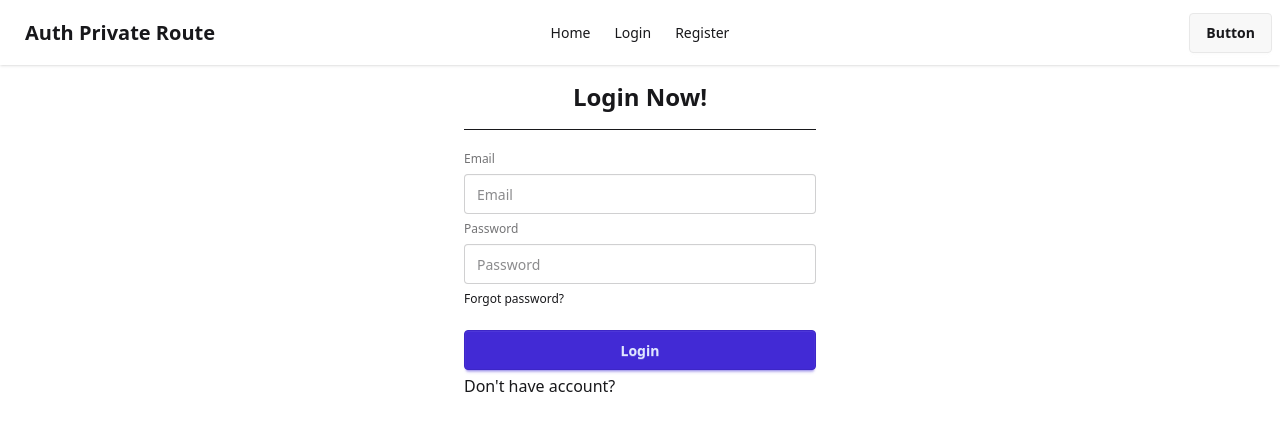
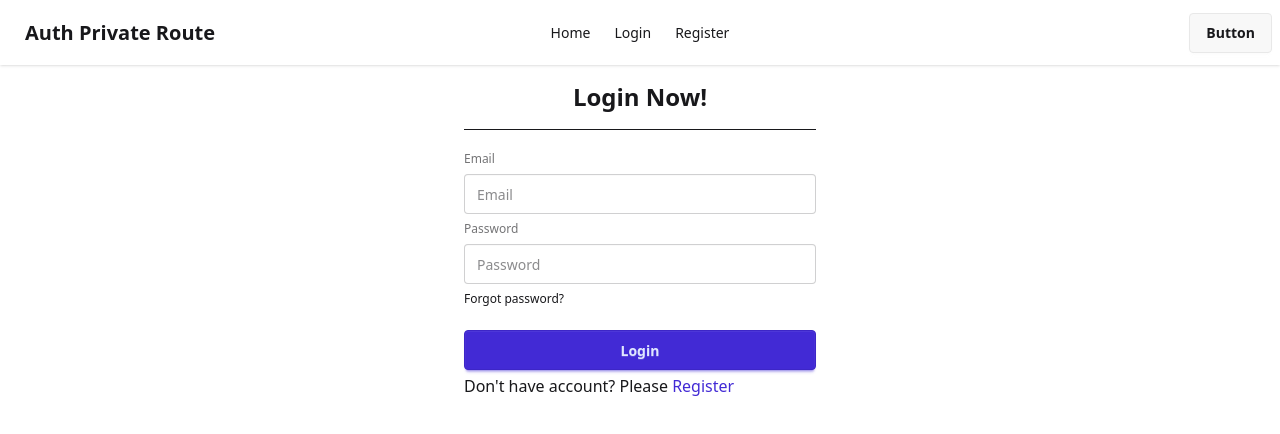
Before and after one commit to shohan89/auth-with-private-route, a React (Vite) app: page /login in a window 1280 px wide. Shown: the top 434 px of the page. Built offline with nearby package versions, Linux system fonts and the light colour scheme.

Commit message:
add register toggle link at the bottom of login form

```diff
--- a/src/pages/Login.jsx
+++ b/src/pages/Login.jsx
@@ -1,3 +1,4 @@
+import { Link } from "react-router";
 
 const Login = () => {
     return (
@@ -13,7 +14,7 @@ const Login = () => {
                     <div><a className="link link-hover">Forgot password?</a></div>
                     <button className="btn btn-primary mt-4">Login</button>
                 </fieldset>
-                <p>Don't have account? </p>
+                <p>Don't have account? Please <span><Link className="text-primary" to='/register'>Register</Link></span></p>
             </div>
         </div>
     );
```
